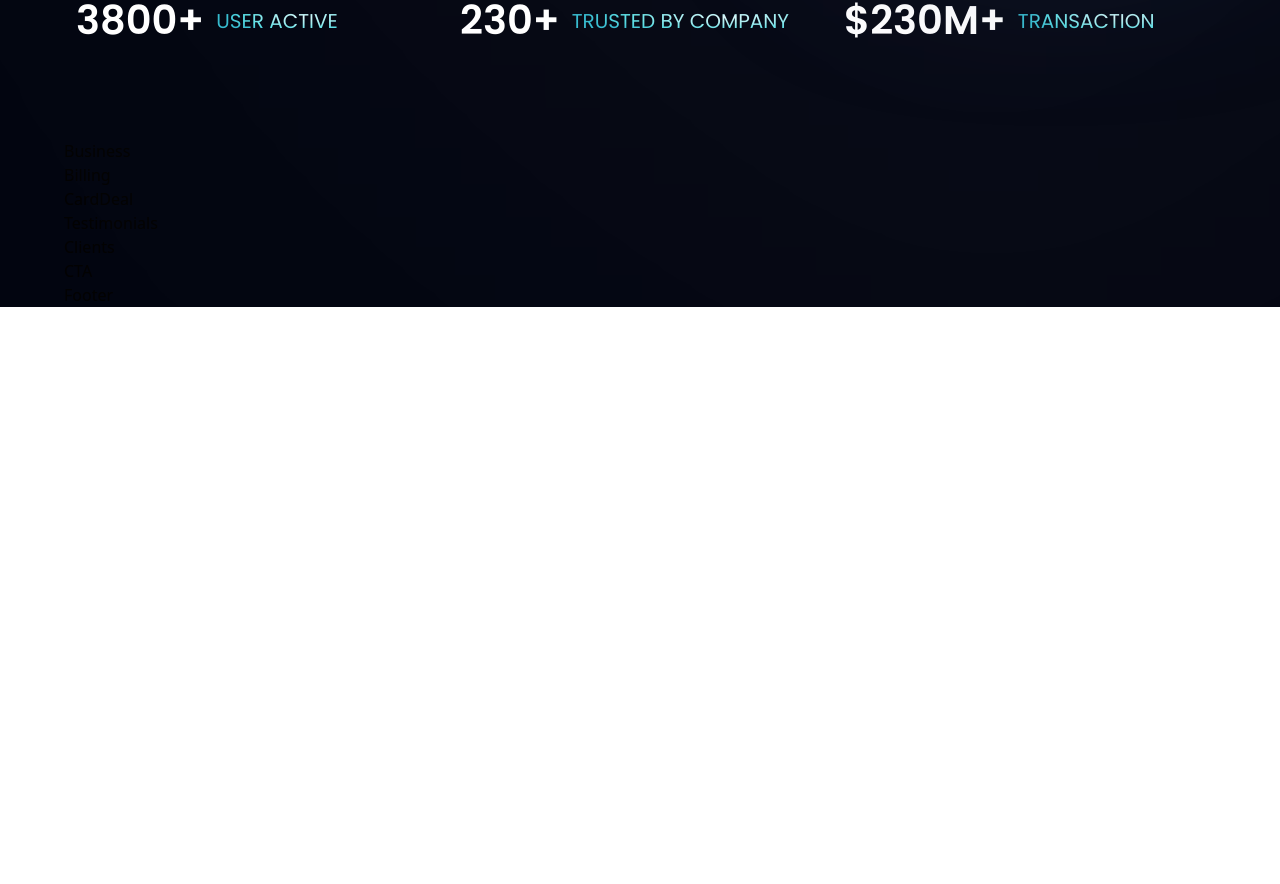
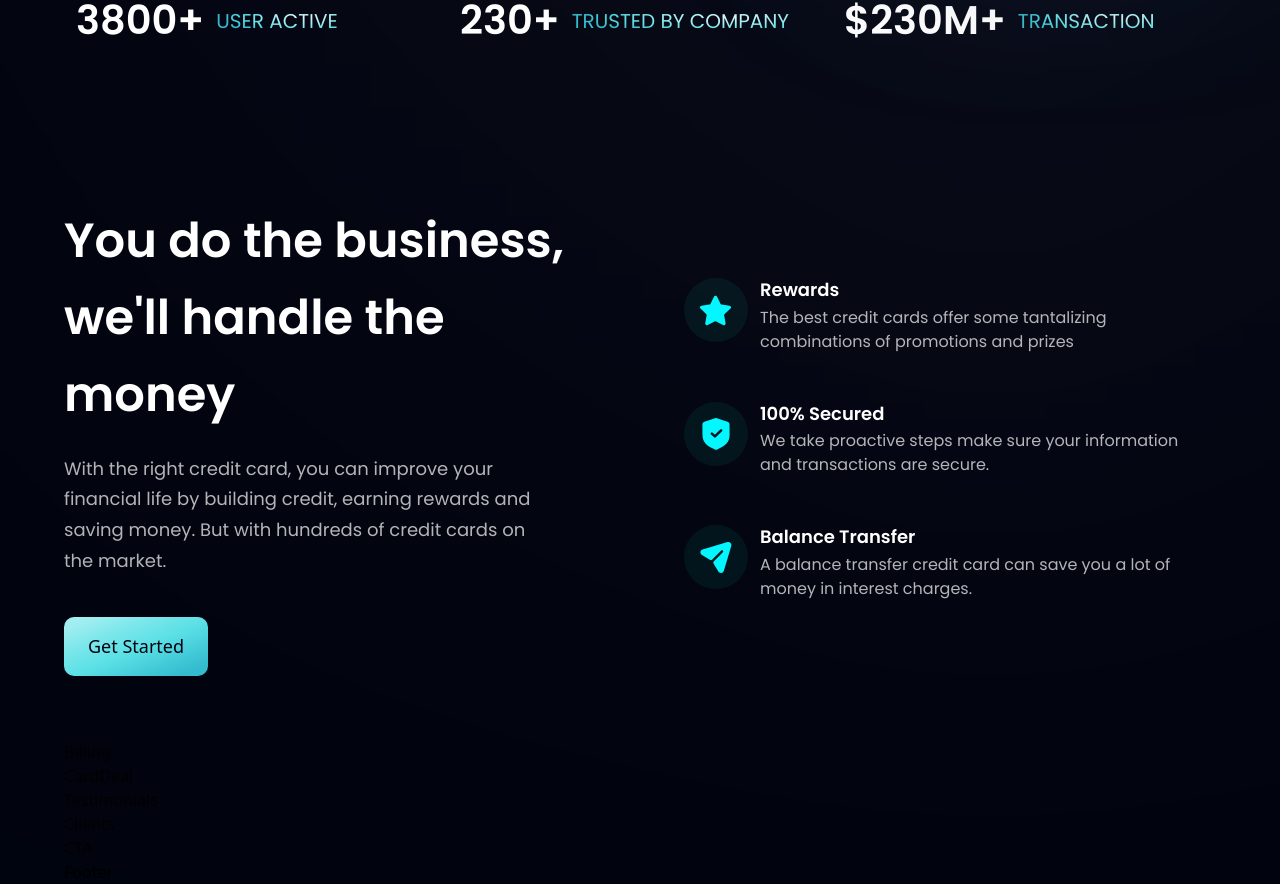
Before and after one commit to jennyberry/bank-app, a React (Vite) app: page / in a window 1280 px wide. Shown: the part 806-1690 px from the top of the page. Before the commit the page ends 1113 px from the top, so only its background shows below. Built offline with nearby package versions, Linux system fonts and the light colour scheme.

Commit message:
business section

```diff
--- a/src/components/Business.jsx
+++ b/src/components/Business.jsx
@@ -1,8 +1,47 @@
 import React from 'react'
+import { features } from "../constants"
+import styles, { layout } from '../style'
+import Button from "./Button"
+const FeatureCards = ({ icon, title, content, index }) => {
+  return (
+    <div className={`flex flex-row p-6 rounded-[20px] ${index ==! features.length-1 ? "mb-6":"mb-0"} feature-card`}>
+      <div className={`w-[64px] h-[64px] rounded-full ${styles.flexCenter} bg-dimBlue`}>
+        <img src={icon} alt="icon" className='w-[50%] h-[50%] object-contain' />
+        </div>
+        <div className="flex-1 flex flex-col ml-3">
+          <h4 className="font-poppins font-semibold text-white text-[18px] leading-[23.4px] mb-1">
+            {title}
+          </h4>
+          <p className="font-poppins font-normal text-dimWhite text-[16px] leading-[24px]"
+          >
+            {content}
+          </p>
+        </div>
+
+
+    </div>
+  )
+}
 
 const Business = () => {
   return (
-    <div>Business</div>
+    <section id="features" className={layout.section}>
+      <div className={layout.sectionInfo}>
+        <h2 className={styles.heading2}>
+          You do the business,<br className='sm:block hidden' />
+          we'll handle the money
+        </h2>
+        <p className={`${styles.paragraph} max-w-[470px] mt-5`}>
+          With the right credit card, you can improve your financial life by building credit, earning rewards and saving money. But with hundreds of credit cards on the market.
+        </p>
+        <Button styles={`mt-10`} />
+      </div>
+      <div className={`${layout.sectionImg} flex-col`}>
+        {features.map((feature, index) => (
+          <FeatureCards key={feature.id}{...feature} index={index} />
+        ))}
+</div>
+    </section>
   )
 }
 
--- a/src/components/Button.jsx
+++ b/src/components/Button.jsx
@@ -1,8 +1,12 @@
 import React from 'react'
 
-const Button = () => {
+const Button = ({styles}) => {
   return (
-    <div>Button</div>
+    <button
+      type='button'
+      className={`rounded-[10px] py-4 px-6 bg-blue-gradient front-poppins font-medium text-[18px] text-primary outline-none ${styles}`}>
+      Get Started
+    </button>
   )
 }
 
--- a/src/components/Stats.jsx
+++ b/src/components/Stats.jsx
@@ -5,7 +5,7 @@ const Stats = () => {
   return (
     <section className={`${styles.flexCenter} flex-row flex-wrap sm:mb-20 mb-6`}>
       {stats.map((stat) => (
-        <div key={stat.id} className={`flex-1 flex flex-row justify-start items-center m-3`}>
+        <div key={stat.id} className="flex-1 flex flex-row justify-start items-center m-3">
           <h4 className="font-poppins font-semibold xs:text-[40px] text-[30px] xs:leading-[53px] leading-[43px] text-white">
             {stat.value}
           </h4>
```
